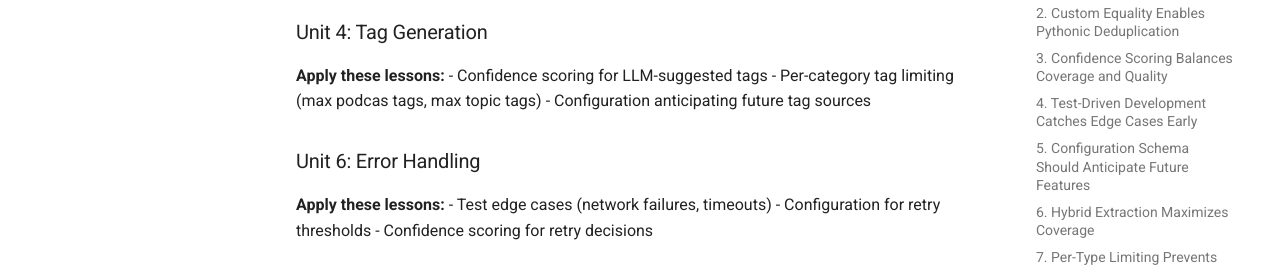
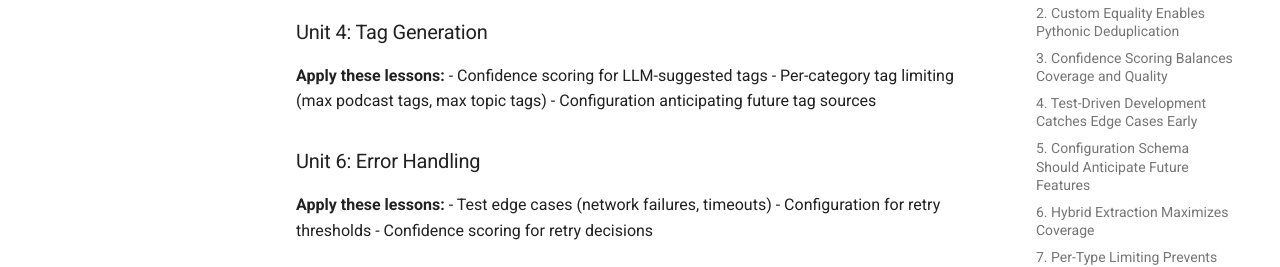
Before and after one commit to chekos/inkwell-cli, an MkDocs documentation site: the page built from docs/lessons/2025-11-10-phase-5-unit-3-wikilink-generation.md, in a window 1280 px wide and 900 px high, scrolled down 11074 px. Shown: the part 194-461 px from the top of the window. Built offline with MkDocs 1.6.1 and Material for MkDocs 9.7.7, drawn with Linux system fonts in a browser that asks for light colours; comment, search, counter and statistics services are not loaded.

Commit message:
Update docs/lessons/2025-11-10-phase-5-unit-3-wikilink-generation.md
Co-authored-by: Copilot <175728472+Copilot@users.noreply.github.com>

```diff
--- a/docs/lessons/2025-11-10-phase-5-unit-3-wikilink-generation.md
+++ b/docs/lessons/2025-11-10-phase-5-unit-3-wikilink-generation.md
@@ -600,7 +600,7 @@ class WikilinkGenerator:
 
 **Apply these lessons:**
 - Confidence scoring for LLM-suggested tags
-- Per-category tag limiting (max podcas tags, max topic tags)
+- Per-category tag limiting (max podcast tags, max topic tags)
 - Configuration anticipating future tag sources
 
 ### Unit 6: Error Handling
```
